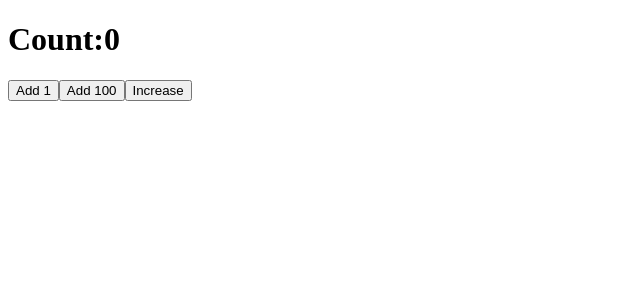
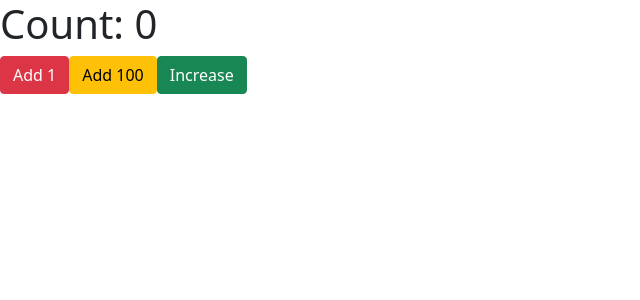
Before and after one commit to mate-academy/react_counter, a React (Create React App) app: page / in a window 1280 px wide. Shown: the top 300 px of the page, without its empty margins (0-640 px from the left). Built offline with nearby package versions, Linux system fonts and the light colour scheme; the HTML template or start-up script is replaced by a standard one.

Commit message:
styles added

```diff
--- a/package.json
+++ b/package.json
@@ -9,6 +9,7 @@
     "@types/node": "^12.20.18",
     "@types/react": "^17.0.15",
     "@types/react-dom": "^17.0.9",
+    "bootstrap": "^5.1.1",
     "node-sass": "^6.0.1",
     "react": "^17.0.2",
     "react-dom": "^17.0.2",
--- a/src/App.tsx
+++ b/src/App.tsx
@@ -1,4 +1,5 @@
 import React from 'react';
+import 'bootstrap/dist/css/bootstrap.min.css';
 
 type State = {
   counter: number;
@@ -36,11 +37,13 @@ class App extends React.Component<{}, State> {
       <>
         <h1>
           Count:
+          {' '}
           {counter}
         </h1>
 
         <button
           type="button"
+          className="btn btn-danger"
           onClick={this.addOne}
         >
           Add 1
@@ -48,6 +51,7 @@ class App extends React.Component<{}, State> {
 
         <button
           type="button"
+          className="btn btn-warning"
           onClick={this.add100}
         >
           Add 100
@@ -55,6 +59,7 @@ class App extends React.Component<{}, State> {
 
         <button
           type="button"
+          className="btn btn-success"
           onClick={this.increase}
         >
           Increase
```
